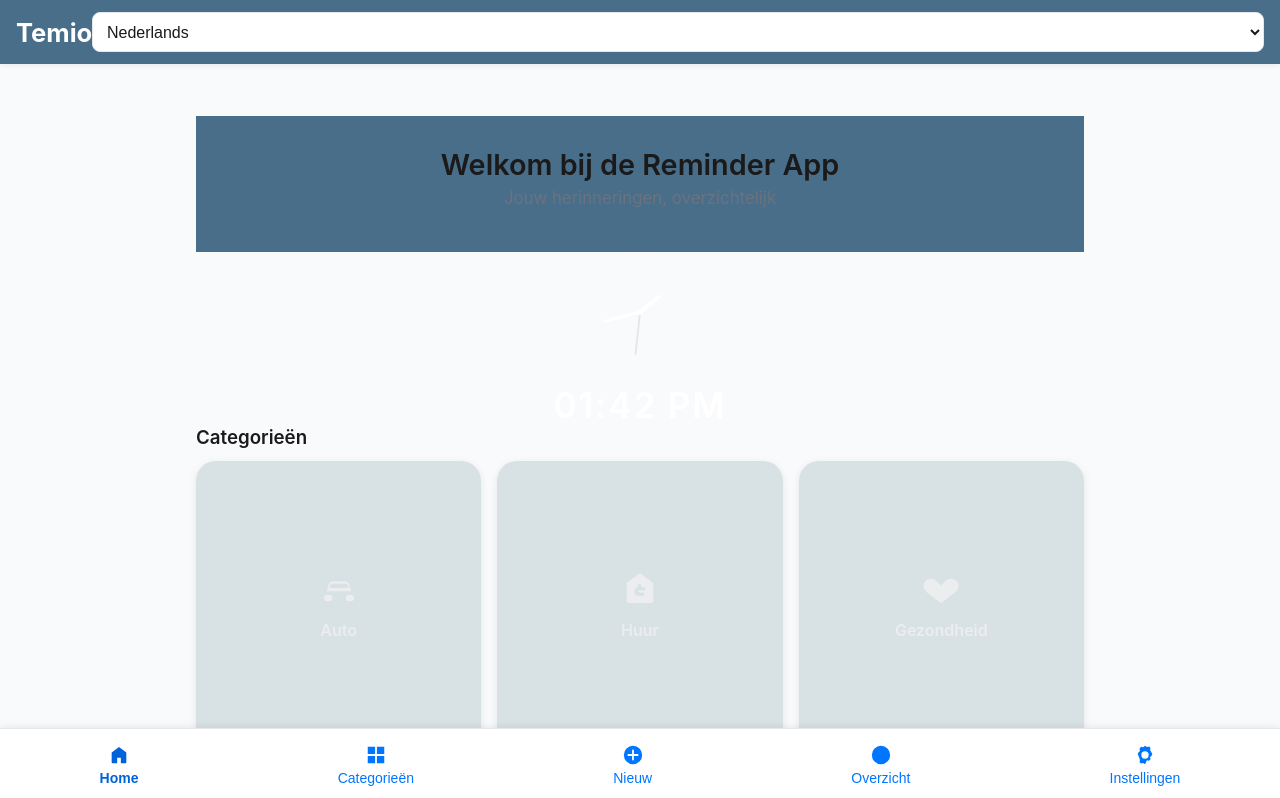
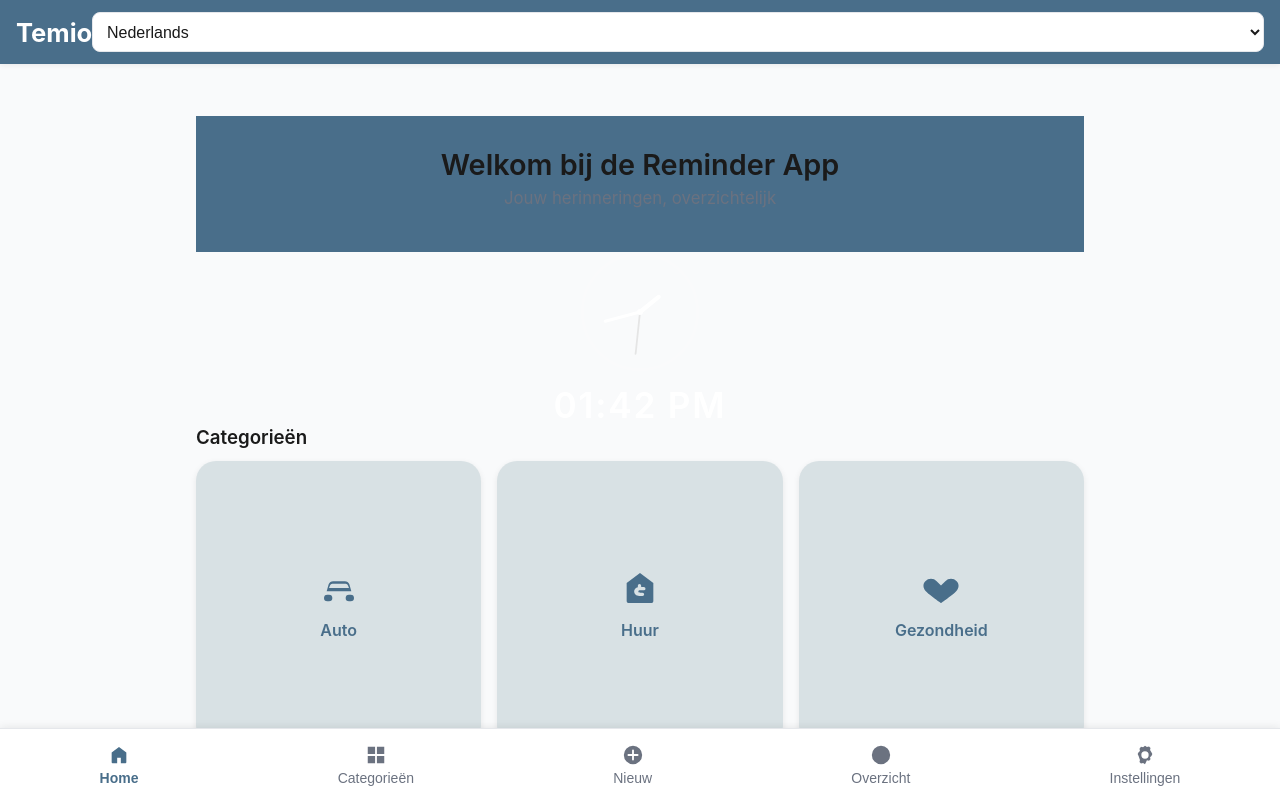
Before and after one commit to harrolds/temio, a React (Vite) app: page / in a window 1280 px wide. Shown: the top 798 px of the page. Built offline with nearby package versions, Linux system fonts and the light colour scheme.

Commit message:
Update styles.extra.css

```diff
--- a/src/styles.extra.css
+++ b/src/styles.extra.css
@@ -1,32 +1,40 @@
 /* ================================================================
    Temio / Reminder App
-   Precision & Pulse – Extended Stylesheet (Compatibele Mapping)
+   Precision & Pulse – Extended Stylesheet
+   v2.1.2 – Definitief Home Correctie
    ================================================================ */
 
+/* ================================================================
+   TOKENS & ALIASLAGEN
+   ================================================================ */
 :root {
-  /* ===== Nieuwe officiële tokens (v2.1) ===== */
+  /* --- Basiskleuren --- */
   --temio-color-bg: #f9fafb;
   --temio-color-surface: #ffffff;
   --temio-color-header: #496e8a;
-  --temio-color-primary: #0076ff;
-  --temio-color-primary-hover: #0063d9;
-  --temio-color-primary-active: #004ea8;
+  --temio-color-primary: #496e8a;
+  --temio-color-primary-hover: #3f627c;
+  --temio-color-primary-active: #365770;
   --temio-color-tile: #d8e1e4;
   --temio-color-chip: #eef2f7;
   --temio-color-border: #e5e7eb;
   --temio-color-text-primary: #1a1a1a;
   --temio-color-text-secondary: #6b7280;
-  --temio-color-icon: #ebedef;
+  --temio-color-icon: #496e8a;
 
+  /* --- Typografie --- */
   --temio-font-primary: "Inter", system-ui, -apple-system, Segoe UI, Roboto, Arial, sans-serif;
   --temio-font-secondary: "Poppins", var(--temio-font-primary);
 
+  /* --- Radius & schaduw --- */
   --temio-radius-sm: 8px;
   --temio-radius-md: 16px;
   --temio-radius-lg: 24px;
-  --temio-shadow-light: 0 2px 8px rgba(0, 0, 0, 0.08);
+  --temio-shadow-light: 0 2px 6px rgba(0, 0, 0, 0.08);
+  --temio-shadow-soft: 0 4px 16px rgba(0, 0, 0, 0.06);
+  --temio-overlay-light: rgba(255, 255, 255, 0.15);
 
-  /* ===== Compatibele aliaslaag ===== */
+  /* --- Aliaslaag (voor bestaande code) --- */
   --color-bg: var(--temio-color-bg);
   --color-surface: var(--temio-color-surface);
   --color-card: var(--temio-color-surface);
@@ -44,7 +52,7 @@
   --color-header-shadow: rgba(0, 0, 0, 0.08);
   --tile-bg: var(--temio-color-tile);
   --tile-fg: var(--temio-color-icon);
-  --tile-bg-hover: var(--temio-color-header);
+  --tile-bg-hover: var(--temio-color-primary-hover);
 
   --font-primary: var(--temio-font-primary);
   --font-secondary: var(--temio-font-secondary);
@@ -54,19 +62,22 @@
   --shadow-md: var(--temio-shadow-light);
 }
 
-/* ---------- Reset & base ---------- */
+/* ================================================================
+   RESET & BASIS
+   ================================================================ */
 *,
 *::before,
 *::after { box-sizing: border-box; }
 
-html, body { margin: 0; padding: 0; }
-
-body { background-color: var(--color-bg); color: var(--color-text); }
+html, body { margin: 0; padding: 0; background: var(--color-bg); color: var(--color-text); }
 main { padding-top: calc(64px + 0.75rem); padding-bottom: 7rem; }
 
-/* ---------- Header ---------- */
+/* ================================================================
+   HEADER
+   ================================================================ */
 .pp-header {
-  position: fixed; top: 0; left: 0; right: 0; height: 64px;
+  position: fixed;
+  top: 0; left: 0; right: 0; height: 64px;
   display: flex; align-items: center; justify-content: space-between;
   padding: 0 1rem;
   background: var(--color-header-bg);
@@ -82,12 +93,16 @@ main { padding-top: calc(64px + 0.75rem); padding-bottom: 7rem; }
   text-decoration: none;
 }
 
-/* ---------- Icons (filled) ---------- */
+/* ================================================================
+   ICONS
+   ================================================================ */
 .icon-filled { width: 28px; height: 28px; display: inline-block; }
 .tile-icon .icon-filled { width: 40px; height: 40px; }
 footer .icon-filled { width: 22px; height: 22px; }
 
-/* ---------- SectionCard (generic) ---------- */
+/* ================================================================
+   SECTION CARDS
+   ================================================================ */
 .section-card {
   max-width: 920px;
   margin: 1.25rem auto 1.5rem;
@@ -100,14 +115,16 @@ footer .icon-filled { width: 22px; height: 22px; }
 }
 .section-card:hover {
   transform: translateY(-2px);
-  box-shadow: 0 6px 16px var(--color-shadow);
+  box-shadow: var(--temio-shadow-soft);
 }
 .section-card h1, .section-card h2, .section-card h3 {
   font-family: var(--font-secondary);
   color: var(--color-heading);
 }
 
-/* ---------- Home Section ---------- */
+/* ================================================================
+   HOME / CATEGORY GRID
+   ================================================================ */
 .home-section {
   max-width: 920px;
   margin: 1.25rem auto 1.5rem;
@@ -123,9 +140,13 @@ footer .icon-filled { width: 22px; height: 22px; }
   margin: 0 0 .25rem;
 }
 .home-subtitle { color: var(--color-muted); margin: 0 0 1rem; }
-.home-categories-heading { font-family: var(--font-secondary); margin: 0 0 .75rem; }
+.home-categories-heading {
+  font-family: var(--font-secondary);
+  margin: 0 0 .75rem;
+  color: var(--color-heading);
+}
 
-/* ---------- Home Tiles ---------- */
+/* GRID */
 .home-grid {
   display: grid;
   grid-template-columns: repeat(2, 1fr);
@@ -138,34 +159,40 @@ footer .icon-filled { width: 22px; height: 22px; }
 @media (min-width: 1024px) {
   .home-grid { grid-template-columns: repeat(3, minmax(200px, 1fr)); }
 }
-.home-section .home-grid .home-tile,
-.home-section .home-grid .home-tile:link,
-.home-section .home-grid .home-tile:visited,
-.home-section .home-grid .home-tile:hover,
-.home-section .home-grid .home-tile:active {
+
+/* TILE STYLING */
+.home-grid .home-tile,
+.home-grid .home-tile:link,
+.home-grid .home-tile:visited {
   display: flex;
   flex-direction: column;
   align-items: center;
   justify-content: center;
   gap: .5rem;
   padding: .9rem;
-  background: var(--tile-bg) !important;
-  color: var(--tile-fg) !important;
+  background: var(--tile-bg);
+  color: var(--tile-fg);
   border: 0;
   border-radius: 20px;
   text-decoration: none;
   box-shadow: var(--shadow-md);
-  transition: transform .15s ease, box-shadow .2s ease, background .2s ease, color .2s ease;
+  transition: transform .15s ease;
   aspect-ratio: 1 / 1;
 }
-.home-section .home-grid .home-tile:hover {
-  transform: translateY(-1px);
-  background: var(--tile-bg-hover) !important;
+.home-grid .home-tile:hover {
+  transform: translateY(-2px);
 }
-.home-section .home-grid .home-tile .icon-filled { color: var(--tile-fg) !important; }
-.tile-label { color: var(--tile-fg) !important; font-weight: 600; }
+.home-grid .home-tile .icon-filled {
+  color: var(--temio-color-header);
+}
+.home-grid .home-tile .tile-label {
+  color: var(--temio-color-header);
+  font-weight: 600;
+}
 
-/* ---------- Buttons ---------- */
+/* ================================================================
+   BUTTONS
+   ================================================================ */
 .btn-primary {
   background: var(--color-accent);
   color: #fff;
@@ -178,7 +205,9 @@ footer .icon-filled { width: 22px; height: 22px; }
   transform: translateY(-1px);
 }
 
-/* ---------- Forms ---------- */
+/* ================================================================
+   FORMS
+   ================================================================ */
 form { display: flex; flex-direction: column; gap: .75rem; }
 input, select, textarea {
   border: 1px solid var(--color-border);
@@ -194,7 +223,9 @@ input:focus, select:focus, textarea:focus {
   box-shadow: 0 0 0 2px var(--color-accent-light);
 }
 
-/* ---------- Toast ---------- */
+/* ================================================================
+   TOAST
+   ================================================================ */
 .toast {
   position: fixed;
   bottom: 90px;
@@ -210,15 +241,15 @@ input:focus, select:focus, textarea:focus {
   z-index: 2000;
 }
 
-/* ---------- Footer ---------- */
+/* ================================================================
+   FOOTER
+   ================================================================ */
 footer {
   position: fixed;
-  left: 0;
-  bottom: 0;
-  width: 100%;
-  height: 72px;
-  background: var(--color-footer-bg);
-  border-top: 1px solid var(--color-footer-border);
+  left: 0; bottom: 0;
+  width: 100%; height: 72px;
+  background: var(--color-surface);
+  border-top: 1px solid var(--color-border);
   display: flex;
   justify-content: space-around;
   align-items: center;
@@ -232,13 +263,21 @@ footer button, footer a {
   flex-direction: column;
   align-items: center;
   gap: .25rem;
-  color: var(--color-accent);
+  color: var(--color-muted);
   font-size: .875rem;
 }
-footer button:hover, footer a:hover { background: transparent !important; transform: none !important; }
-footer .active { color: var(--color-accent-hover); font-weight: 700; }
+footer button:hover, footer a:hover {
+  background: transparent !important;
+  transform: none !important;
+}
+footer .active {
+  color: var(--color-accent);
+  font-weight: 700;
+}
 
-/* ---------- Lists & utilities ---------- */
+/* ================================================================
+   LISTS & UTILITIES
+   ================================================================ */
 .card-list { display: flex; flex-direction: column; gap: 1rem; }
 .card-item {
   background: var(--color-card);
```
